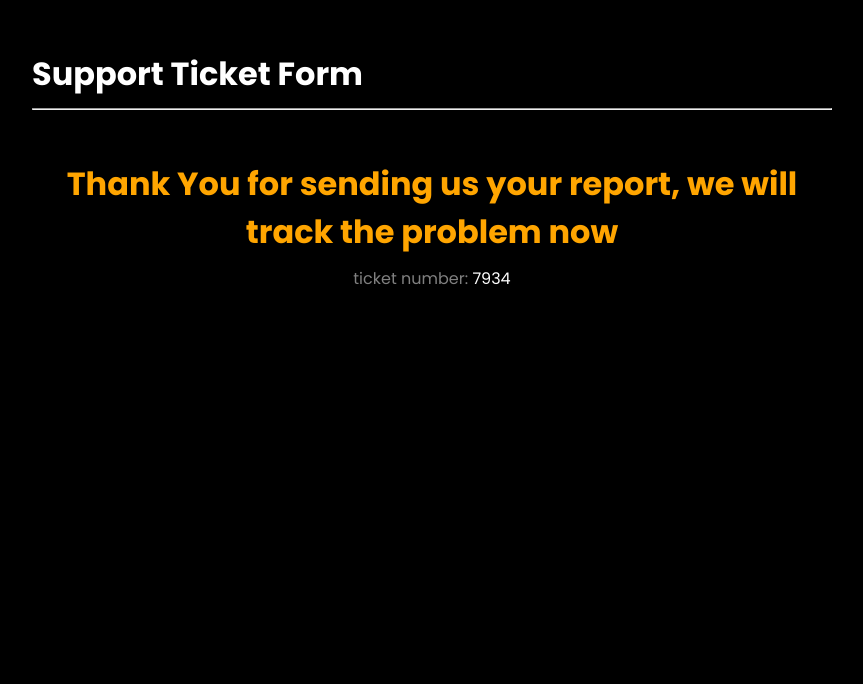
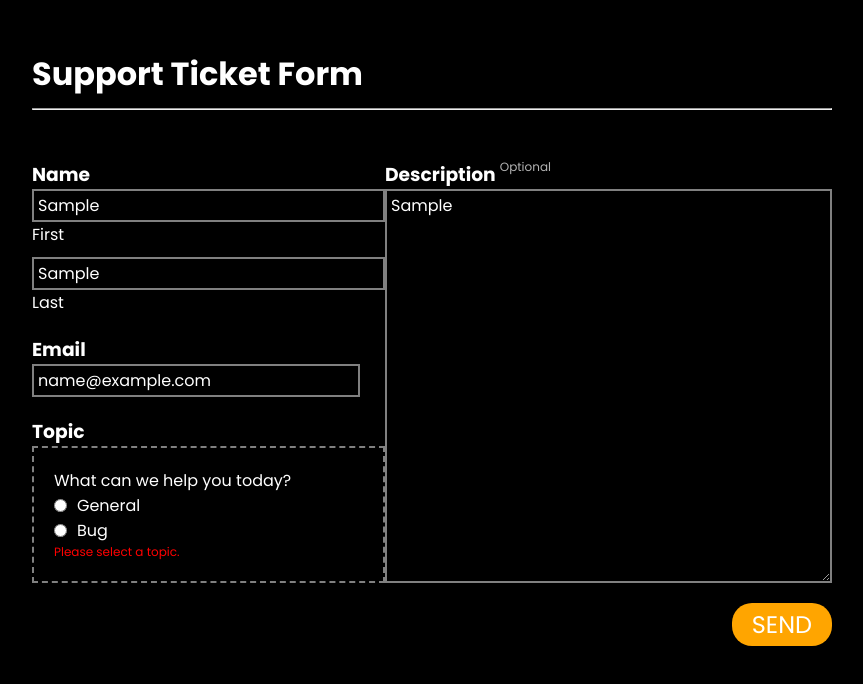
Before and after one commit to yosephyusanto/SimpleCalculator_ITDIV, a React (Vite) app: page /Support in a window 1280 px wide. Both pictures are taken after typing "Sample", "Sample", "name@example.com", "Sample" into the empty fields and a click on the button "SEND". Shown: the top 684 px of the page, without its empty margins (18-881 px from the left). Built offline with nearby package versions, Linux system fonts and the light colour scheme.

Commit message:
one of the radio buttons must be filled

```diff
--- a/src/Pages/Support/Support.css
+++ b/src/Pages/Support/Support.css
@@ -1,4 +1,4 @@
-.support-container{
+.support-container {
   min-height: 100vh;
   background-color: black;
   color: white;
@@ -10,7 +10,7 @@ h1 {
   margin-bottom: 10px;
 }
 
-hr{
+hr {
   max-width: 800px;
 }
 
@@ -27,7 +27,7 @@ form {
   row-gap: 20px;
 }
 
-.description-section{
+.description-section {
   display: flex;
   flex-direction: column;
 }
@@ -59,7 +59,8 @@ form {
   margin-top: 20px;
 }
 
-input, textarea {
+input,
+textarea {
   font-family: inherit;
   font-size: 16px;
   background-color: black;
@@ -69,10 +70,9 @@ input, textarea {
   padding: 2px 4px;
 }
 
-textarea{
+textarea {
   height: 100%;
 }
-
 
 input::-webkit-input-placeholder,
 textarea::-webkit-input-placeholder {
@@ -89,7 +89,7 @@ input:focus {
   padding: 20px;
 }
 
-.support-send-btn{
+.support-send-btn {
   font-family: inherit;
   font-size: 24px;
   color: white;
@@ -99,7 +99,7 @@ input:focus {
   border-radius: 20px;
 }
 
-.description-section span{
+.description-section span {
   opacity: 70%;
   font-size: 12px;
   position: relative;
@@ -107,16 +107,21 @@ input:focus {
   font-weight: 400;
 }
 
-@media screen and (max-width: 768px){
-  .support-container{
+.error {
+  color: red;
+  font-size: 12px;
+}
+
+@media screen and (max-width: 768px) {
+  .support-container {
     height: 100%;
   }
-  .form-row{
+  .form-row {
     flex-direction: column;
     row-gap: 20px;
   }
 
-  .input-column{
+  .input-column {
     width: 100%;
   }
 }
--- a/src/Pages/Support/Support.tsx
+++ b/src/Pages/Support/Support.tsx
@@ -12,15 +12,34 @@ function SupportTicketForm() {
   });
 
   const [formSubmitted, setFormSubmitted] = useState(false);
+  const [errors, setErrors] = useState<{ topic?: string }>({});
 
   const handleChange = (
     e: React.ChangeEvent<HTMLInputElement | HTMLTextAreaElement>
   ) => {
     const { name, value } = e.target;
     setFormData({ ...formData, [name]: value });
+    if (name === "topic") {
+      setErrors((prevErrors) => ({ ...prevErrors, topic: "" }));
+    }
   };
+
   const handleSubmit = (e: React.FormEvent) => {
     e.preventDefault();
+
+    // Validation
+    const validationErrors: { topic?: string } = {};
+    if (!formData.topic) {
+      validationErrors.topic = "Please select a topic.";
+    }
+
+    if (Object.keys(validationErrors).length > 0) {
+      setErrors(validationErrors);
+      return;
+    }
+
+    console.log(formData);
+
     setFormSubmitted(true);
   };
 
@@ -29,7 +48,7 @@ function SupportTicketForm() {
       <h1>Support Ticket Form</h1>
       <hr />
       {formSubmitted ? (
-        <SupportMessage/>
+        <SupportMessage />
       ) : (
         <form onSubmit={handleSubmit}>
           <section className="form-row">
@@ -109,6 +128,8 @@ function SupportTicketForm() {
                         <label htmlFor="bug">Bug</label>
                       </section>
                     </section>
+                    {/* Error message for topic */}
+                    {errors.topic && <p className="error">{errors.topic}</p>}
                   </div>
                 </section>
               </section>
```
